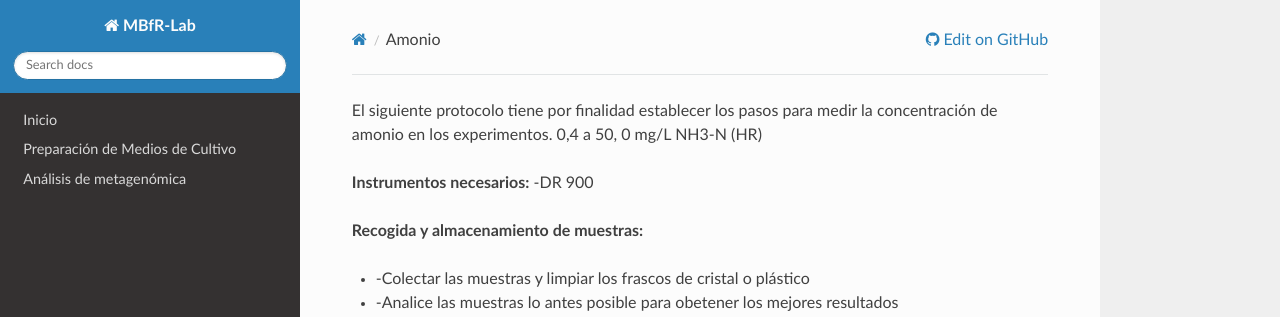
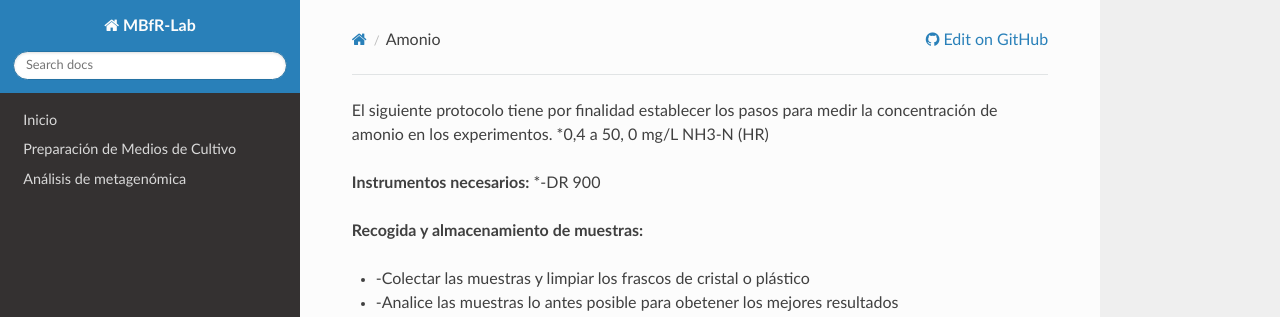
Before and after one commit to Eulogy320/MBfR-Lab, an MkDocs documentation site: the page built from docs/amonio.md, in a window 1280 px wide and 961 px high. Shown: the top 317 px of the window. Built offline with MkDocs 1.6.1, drawn with Linux system fonts in a browser that asks for light colours; nearby versions of some CDN libraries.

```diff
--- a/docs/amonio.md
+++ b/docs/amonio.md
@@ -1,8 +1,8 @@
 El siguiente protocolo tiene por finalidad establecer los pasos para medir la concentración de amonio en los experimentos.
-0,4 a 50, 0 mg/L NH3-N (HR)
+*0,4 a 50, 0 mg/L NH3-N (HR)
 
  **Instrumentos necesarios:**
- -DR 900
+ *-DR 900
 
  **Recogida y almacenamiento de muestras:**
 
```
